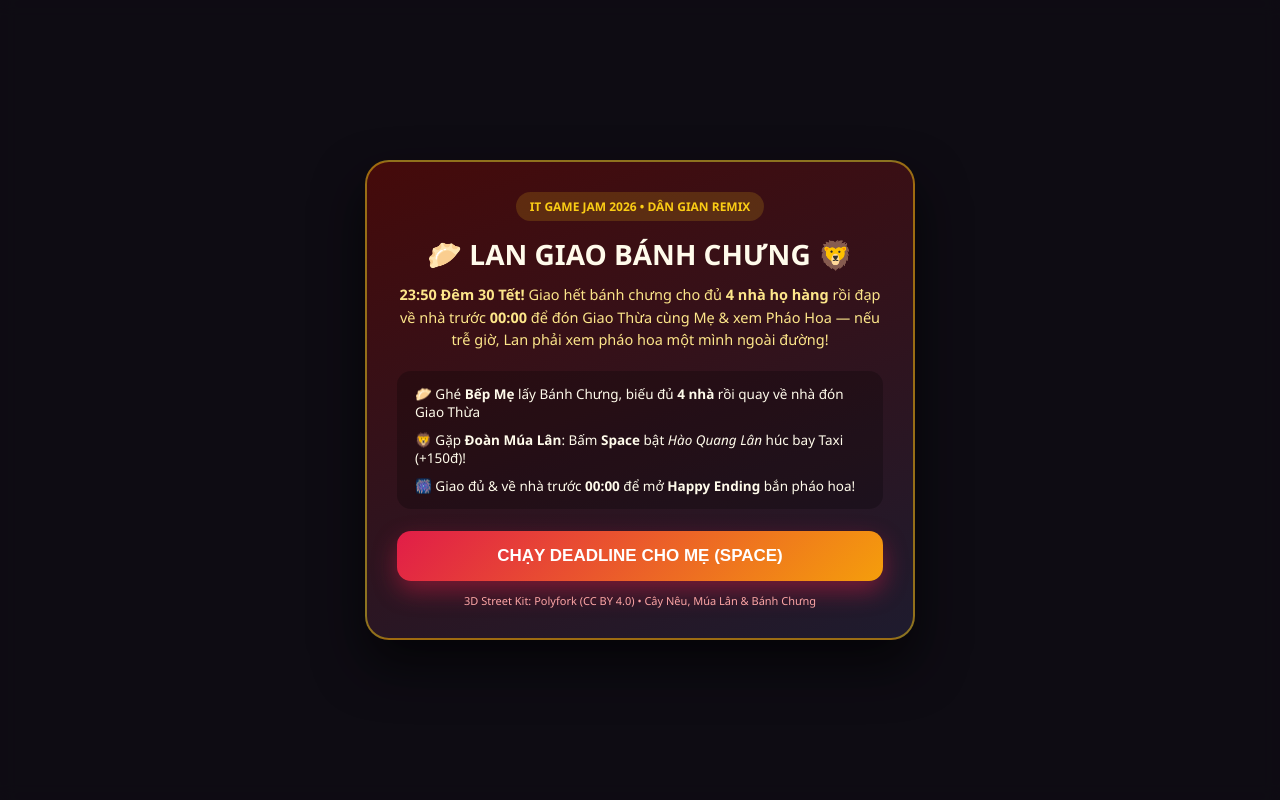
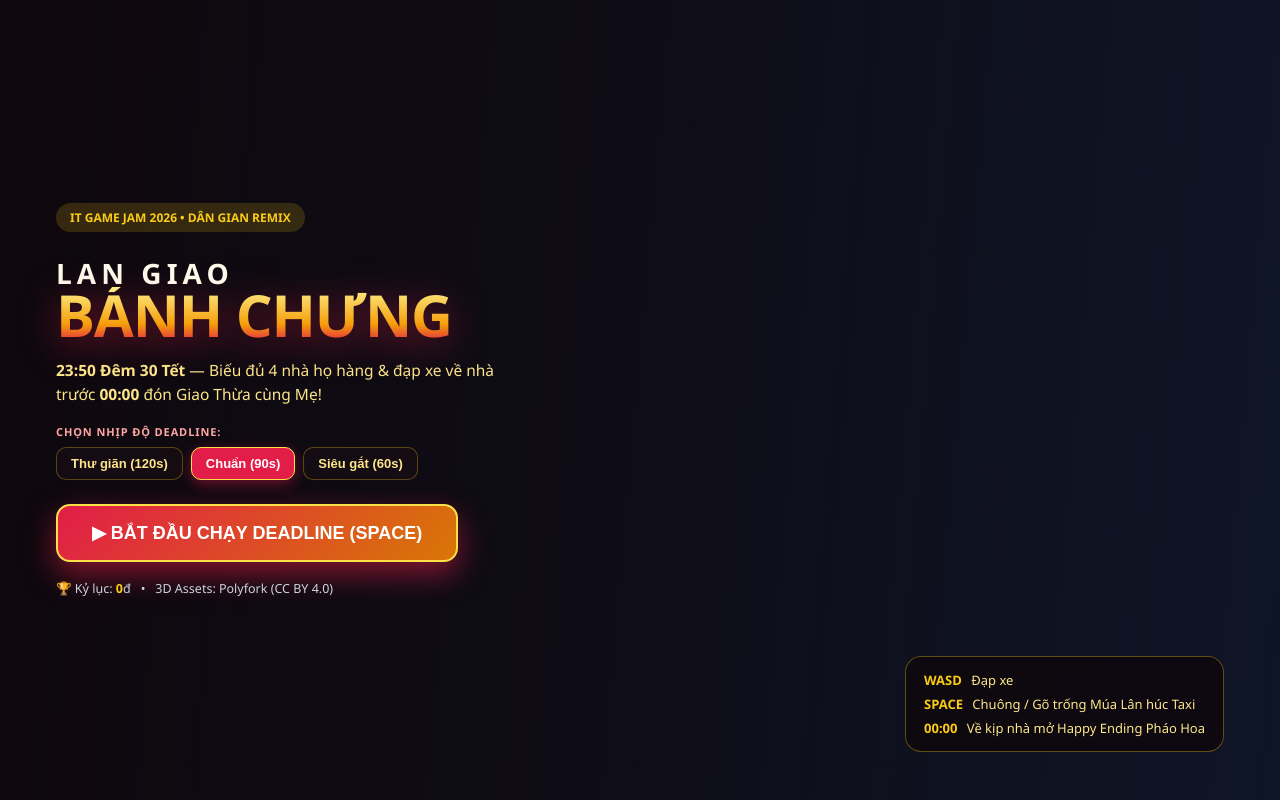
Before and after one commit to MeoCam-lazy/Lan-giao-banh-chung, a plain HTML site: page index.html in a window 1280 px wide. Drawn offline with nearby package versions, Linux system fonts and the light colour scheme; a script that the page names is missing.

Commit message:
ui: cinematic live 3d title screen with difficulty pills

```diff
--- a/index.html
+++ b/index.html
@@ -72,21 +72,40 @@
     </div>
   </div>
 
-  <!-- Màn hình bắt đầu -->
-  <div id="start-screen" class="overlay">
-    <div class="modal">
+  <!-- Màn hình bắt đầu: Cinematic Live 3D Title Screen (Phương án A) -->
+  <div id="start-screen" class="title-screen">
+    <div class="title-left">
       <div class="badge">IT GAME JAM 2026 • DÂN GIAN REMIX</div>
-      <h1>🥟 LAN GIAO BÁNH CHƯNG 🦁</h1>
-      <p class="subtitle">
-        <b>23:50 Đêm 30 Tết!</b> Giao hết bánh chưng cho đủ <b>4 nhà họ hàng</b> rồi đạp về nhà trước <b>00:00</b> để đón Giao Thừa cùng Mẹ &amp; xem Pháo Hoa — nếu trễ giờ, Lan phải xem pháo hoa một mình ngoài đường!
+      <h1 class="game-logo">
+        <span class="logo-top">LAN GIAO</span>
+        <span class="logo-main">BÁNH CHƯNG</span>
+      </h1>
+      <p class="tagline">
+        <b>23:50 Đêm 30 Tết</b> — Biếu đủ 4 nhà họ hàng &amp; đạp xe về nhà trước <b>00:00</b> đón Giao Thừa cùng Mẹ!
       </p>
-      <div class="rules-grid">
-        <div class="rule-item"><span>🥟</span> Ghé <b>Bếp Mẹ</b> lấy Bánh Chưng, biếu đủ <b>4 nhà</b> rồi quay về nhà đón Giao Thừa</div>
-        <div class="rule-item"><span>🦁</span> Gặp <b>Đoàn Múa Lân</b>: Bấm <b>Space</b> bật <i>Hào Quang Lân</i> húc bay Taxi (+150đ)!</div>
-        <div class="rule-item"><span>🎆</span> Giao đủ &amp; về nhà trước <b>00:00</b> để mở <b>Happy Ending</b> bắn pháo hoa!</div>
+
+      <div class="diff-group">
+        <span class="diff-label">CHỌN NHỊP ĐỘ DEADLINE:</span>
+        <div class="diff-pills">
+          <button class="diff-btn" data-sec="120">Thư giãn (120s)</button>
+          <button class="diff-btn active" data-sec="90">Chuẩn (90s)</button>
+          <button class="diff-btn" data-sec="60">Siêu gắt (60s)</button>
+        </div>
       </div>
-      <button id="btn-start" class="btn-primary">CHẠY DEADLINE CHO MẸ (SPACE)</button>
-      <div class="credit">3D Street Kit: Polyfork (CC BY 4.0) • Cây Nêu, Múa Lân &amp; Bánh Chưng</div>
+
+      <button id="btn-start" class="btn-play">▶ BẮT ĐẦU CHẠY DEADLINE (SPACE)</button>
+
+      <div class="title-meta">
+        <span>🏆 Kỷ lục: <b id="start-best">0</b>đ</span>
+        <span>•</span>
+        <span>3D Assets: Polyfork (CC BY 4.0)</span>
+      </div>
+    </div>
+
+    <div class="title-corner-hint">
+      <div><b>WASD</b> Đạp xe</div>
+      <div><b>SPACE</b> Chuông / Gõ trống Múa Lân húc Taxi</div>
+      <div><b>00:00</b> Về kịp nhà mở Happy Ending Pháo Hoa</div>
     </div>
   </div>
 
--- a/src/game.js
+++ b/src/game.js
@@ -10,7 +10,7 @@ import { createAsset as createSalaryman } from '../assets/salaryman-character.mj
 import { createAsset as createTaxi } from '../assets/city-taxi.mjs';
 import { createAsset as createVan } from '../assets/kei-van.mjs';
 
-const TOTAL_REAL_SECONDS = 90;
+let totalRealSeconds = 90;
 const HS_KEY = 'lan_banh_chung_hs';
 
 const UPGRADES = [
@@ -22,7 +22,7 @@ const UPGRADES = [
 const state = {
   phase: 'START',
   riding: false,
-  timeLeft: TOTAL_REAL_SECONDS,
+  timeLeft: totalRealSeconds,
   score: 0,
   highScore: Number(localStorage.getItem(HS_KEY) || 0),
   delivered: 0,
@@ -360,7 +360,7 @@ function startOrReset(climax = false) {
   sfx.unlock();
   dismountBike();
   state.phase = 'PLAYING';
-  state.timeLeft = climax ? 22 : TOTAL_REAL_SECONDS;
+  state.timeLeft = climax ? 22 : totalRealSeconds;
   state.score = 0;
   state.delivered = 0;
   state.deliveredIds = new Set();
@@ -419,12 +419,20 @@ window.addEventListener('keydown', (e) => {
   if (e.code === 'F2') startOrReset(true);
 });
 window.addEventListener('keyup', (e) => { keys[e.code] = false; });
+document.getElementById('start-best').textContent = state.highScore;
+document.querySelectorAll('.diff-btn').forEach((btn) => {
+  btn.onclick = () => {
+    document.querySelectorAll('.diff-btn').forEach((b) => b.classList.remove('active'));
+    btn.classList.add('active');
+    totalRealSeconds = Number(btn.dataset.sec || 90);
+  };
+});
 document.getElementById('btn-start').onclick = () => startOrReset(false);
 document.getElementById('btn-restart').onclick = () => startOrReset(false);
 window.addEventListener('resize', () => { camera.aspect = window.innerWidth / window.innerHeight; camera.updateProjectionMatrix(); renderer.setSize(window.innerWidth, window.innerHeight); });
 
 function updateUI() {
-  const ratio = 1 - Math.max(0, state.timeLeft) / TOTAL_REAL_SECONDS;
+  const ratio = 1 - Math.max(0, state.timeLeft) / totalRealSeconds;
   const totalSec = Math.floor(ratio * 600);
   const mins = 50 + Math.floor(totalSec / 60);
   clockEl.textContent = mins >= 60 ? '00:00:00' : `23:${String(mins).padStart(2, '0')}:${String(totalSec % 60).padStart(2, '0')}`;
@@ -597,7 +605,7 @@ function animate(now) {
           const gained = Math.round(state.warmth * 2.2 * state.combo * mult);
           state.score += gained; state.delivered += 1; state.deliveredIds.add(t.id); state.combo += 1;
           state.maxCombo = Math.max(state.maxCombo, state.combo);
-          state.timeLeft = Math.min(TOTAL_REAL_SECONDS, state.timeLeft + 4);
+          state.timeLeft = Math.min(totalRealSeconds, state.timeLeft + 4);
           state.orders.splice(i, 1);
           syncMarkers(); sfx.playDeliver(state.combo);
           spawnEmojis(t.dropX, t.dropZ);
@@ -660,6 +668,12 @@ function animate(now) {
   state.trauma = Math.max(0, state.trauma - 2.2 * dt);
   const shake = state.trauma * state.trauma * 1.1;
 
+  // Camera Cinematic quay vòng chậm quanh Phố Tết khi ở màn hình Start
+  if (state.phase === 'START') {
+    const orbit = now * 0.00025;
+    camera.position.set(MOM_POS.x + Math.sin(orbit) * 20, 10.5, MOM_POS.z + Math.cos(orbit) * 20);
+    camera.lookAt(MOM_POS.x, 1.5, MOM_POS.z);
+  } else {
     let yawDiff = playerRoot.rotation.y - smoothCamYaw;
     while (yawDiff > Math.PI) yawDiff -= Math.PI * 2;
     while (yawDiff < -Math.PI) yawDiff += Math.PI * 2;
@@ -669,10 +683,11 @@ function animate(now) {
     const camOffset = state.camMode === 0 ? new THREE.Vector3(-fx * 10.5, 5.8, -fz * 10.5) : new THREE.Vector3(0, 26, 12);
     camera.position.lerp(new THREE.Vector3(playerRoot.position.x + camOffset.x + (Math.random() - 0.5) * shake, camOffset.y, playerRoot.position.z + camOffset.z + (Math.random() - 0.5) * shake), 4.5 * dt);
     camera.lookAt(playerRoot.position.x + (state.camMode === 0 ? fx * 5.5 : 0), 1.2, playerRoot.position.z + (state.camMode === 0 ? fz * 5.5 : 0));
+  }
 
   const proj = new THREE.Vector3();
   labelNodes.forEach((ln) => {
-    if (ln.id === -2 && state.riding) { ln.el.style.display = 'none'; return; }
+    if (state.phase === 'START' || (ln.id === -2 && state.riding)) { ln.el.style.display = 'none'; return; }
     proj.set(ln.x, ln.y, ln.z).project(camera);
     if (proj.z > 1) { ln.el.style.display = 'none'; return; }
     ln.el.style.display = 'block';
--- a/style.css
+++ b/style.css
@@ -115,3 +115,49 @@ body { overflow: hidden; background: #0f172a; font-family: 'Segoe UI', system-ui
 .upgrade-btn .u-icon { font-size: 30px; display: block; margin-bottom: 8px; }
 .upgrade-btn .u-title { font-size: 15px; font-weight: 800; color: #facc15; margin-bottom: 6px; }
 .upgrade-btn .u-desc { font-size: 12.5px; color: #fde68a; line-height: 1.4; }
+
+/* Cinematic Live 3D Title Screen */
+.title-screen {
+  position: fixed;
+  inset: 0;
+  z-index: 20;
+  display: flex;
+  align-items: center;
+  justify-content: space-between;
+  padding: 48px 56px;
+  background: linear-gradient(95deg, rgba(15, 7, 11, 0.92) 0%, rgba(15, 7, 11, 0.65) 45%, rgba(15, 7, 11, 0.08) 100%);
+}
+.title-left { max-width: 520px; display: flex; flex-direction: column; align-items: flex-start; gap: 14px; }
+.game-logo { display: flex; flex-direction: column; line-height: 0.98; }
+.logo-top { font-size: 28px; font-weight: 900; letter-spacing: 0.18em; color: #fffbeb; }
+.logo-main {
+  font-size: 58px; font-weight: 950; letter-spacing: -0.02em;
+  background: linear-gradient(180deg, #fef08a 0%, #f59e0b 65%, #e11d48 100%);
+  -webkit-background-clip: text; -webkit-text-fill-color: transparent;
+  filter: drop-shadow(0 6px 18px rgba(225, 29, 72, 0.5));
+}
+.tagline { font-size: 15.5px; line-height: 1.55; color: #fde68a; max-width: 460px; }
+.diff-group { display: flex; flex-direction: column; gap: 8px; margin: 4px 0; }
+.diff-label { font-size: 11px; font-weight: 800; letter-spacing: 0.08em; color: #fca5a5; }
+.diff-pills { display: flex; gap: 8px; }
+.diff-btn {
+  padding: 8px 14px; border-radius: 10px; border: 1.5px solid rgba(250, 204, 21, 0.3);
+  background: rgba(24, 14, 20, 0.75); color: #fde68a; font-size: 13px; font-weight: 700; cursor: pointer;
+  transition: all 0.14s ease;
+}
+.diff-btn:hover { border-color: #facc15; }
+.diff-btn.active { background: #e11d48; border-color: #fde047; color: #fff; box-shadow: 0 4px 14px rgba(225, 29, 72, 0.45); }
+.btn-play {
+  margin-top: 6px; padding: 16px 34px; border: 2px solid #fde047; border-radius: 14px;
+  background: linear-gradient(135deg, #e11d48, #d97706); color: #fff; font-size: 18px; font-weight: 900;
+  cursor: pointer; box-shadow: 0 12px 30px rgba(225, 29, 72, 0.55); transition: transform 0.14s ease, filter 0.14s ease;
+}
+.btn-play:hover { transform: translateY(-2px) scale(1.02); filter: brightness(1.1); }
+.title-meta { display: flex; gap: 10px; font-size: 12.5px; color: #cbd5e1; margin-top: 4px; }
+.title-meta b { color: #facc15; }
+.title-corner-hint {
+  align-self: flex-end; background: rgba(15, 7, 11, 0.76); backdrop-filter: blur(8px);
+  border: 1.5px solid rgba(250, 204, 21, 0.35); border-radius: 16px; padding: 14px 18px;
+  display: flex; flex-direction: column; gap: 6px; font-size: 13px; color: #fde68a;
+}
+.title-corner-hint b { color: #facc15; margin-right: 6px; }
```
Lines whose indentation alone changed are shown as unchanged.
